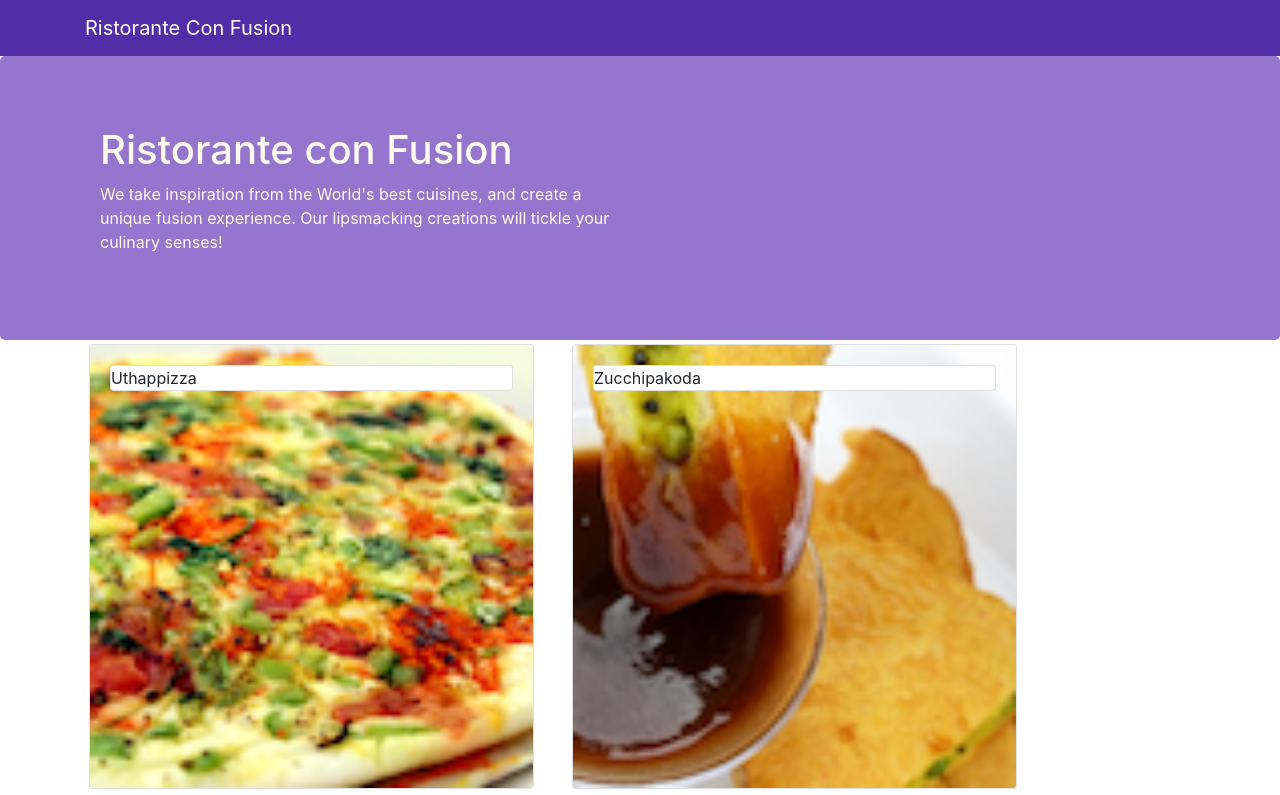
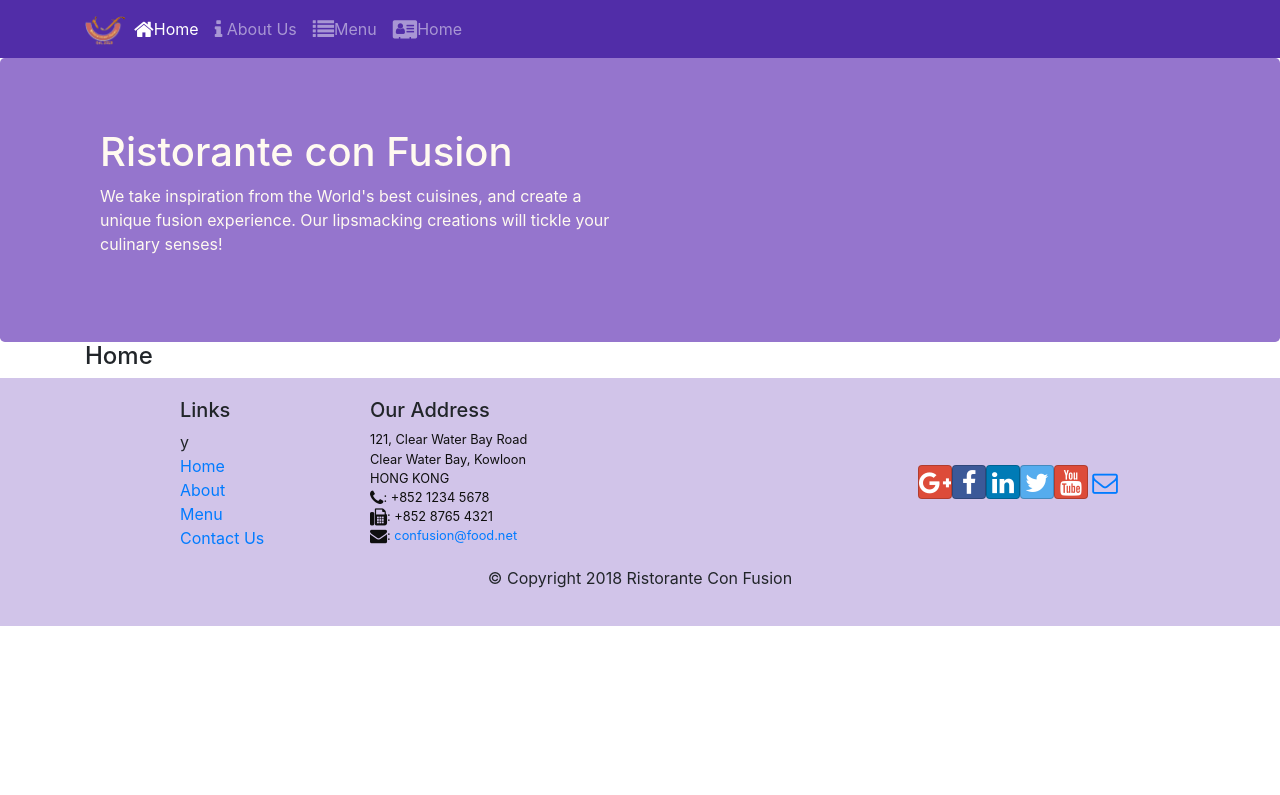
Before and after one commit to muskanjaiswal10/Restaurant_Site, a React (Create React App) app: page /home in a window 1280 px wide. Shown: the top 795 px of the page. Built offline with nearby package versions, Linux system fonts and the light colour scheme.

Commit message:
'Router'

```diff
--- a/package.json
+++ b/package.json
@@ -12,6 +12,7 @@
     "react": "^16.13.1",
     "react-dom": "^16.13.1",
     "react-popper": "^0.9.2",
+    "react-router-dom": "^4.2.2",
     "react-scripts": "3.4.3",
     "reactstrap": "^5.0.0"
   },
--- a/src/App.js
+++ b/src/App.js
@@ -1,6 +1,7 @@
 import React, { Component } from 'react';
 import Main from './components/MainComponent';
 import './App.css';
+import { BrowserRouter } from 'react-router-dom';
 
 
 class App extends Component {
@@ -8,10 +9,12 @@
 
     render(){
       return (
+        <BrowserRouter>
         <div className="App">
 
-          <Main/>
-        </div>
+         <Main/>
+       </div></BrowserRouter>
+
       );
 
     }
--- a/src/components/FooterComponent.js
+++ b/src/components/FooterComponent.js
@@ -1,16 +1,17 @@
 import React from 'react';
+import {Link} from 'react-router-dom';
 function Footer(props){
     return(
         <div className="footer">
         <div className="container">
             <div className="row justify-content-center">
                 <div className="col-4 offset-1 col-sm-2">
-                    <h5>Links</h5>
+                    <h5>Links</h5>y
                     <ul className="list-unstyled">
-                        <li><a href="#">Home</a></li>
-                        <li><a href="#">About</a></li>
-                        <li><a href="#">Menu</a></li>
-                        <li><a href="contactus.html">Contact</a></li>
+                        <li><Link to ="/home">Home</Link></li>
+                        <li><Link to="aboutus">About</Link></li>
+                        <li><Link to="menu">Menu</Link></li>
+                        <li><Link to="/contactus">Contact Us</Link></li>
                     </ul>
                 </div>
                 <div className="col-7 col-sm-5">
--- a/src/components/Headercomponent.js
+++ b/src/components/Headercomponent.js
@@ -1,14 +1,59 @@
-import { Navbar, NavbarBrand, Jumbotron } from 'reactstrap';
+import { Navbar, NavbarBrand,Nav, NavbarToggler, NavItem, Collapse, Jumbotron } from 'reactstrap';
+import { NavLink } from 'react-router-dom';
+
 import React, {Component} from 'react';
 
 class Header extends Component{
+    constructor(props){
+        super(props);
+        this.state ={
+            isNavOpen: false
+        };
+        this.toggleNav = this.toggleNav.bind(this);
+    }
+    toggleNav() {
+        this.setState({
+            isNavOpen: !this.state.isNavOpen
+        });
+    }
     render(){
         return(
 
             <React.Fragment>
-            <Navbar dark>
+            <Navbar dark expand="md">
               <div className="container">
-                  <NavbarBrand href="/">Ristorante Con Fusion</NavbarBrand>
+                  <NavbarToggler onClick={this.toggleNav}/>
+                  <NavbarBrand className="mr-auto" href="/">
+                      <img src="assets/images/logo.png" height="30" width="41"
+                      alt="Ristorante Con Fusion"/>
+                      </NavbarBrand>
+
+                  <Collapse isNavOpen={this.state.isOpen} navbar>
+                  <Nav navbar>
+                      <NavItem>
+                          <NavLink className="nav-link" to ="/home">
+                              <span className="fa fa-home fa-lg"></span>Home
+                          </NavLink>
+                       </NavItem>
+                       <NavItem>
+                          <NavLink className="nav-link" to ="/aboutus">
+                              <span className="fa fa-info fa-lg"></span> About Us
+                          </NavLink>
+                        </NavItem>
+                        <NavItem>
+                          <NavLink className="nav-link" to ="/menu">
+                              <span className="fa fa-list fa-lg"></span>Menu
+                          </NavLink>
+                         </NavItem>
+                         <NavItem>
+                          <NavLink className="nav-link" to ="/contactus">
+                              <span className="fa fa-address-card fa-lg"></span>Home
+                          </NavLink>
+                      </NavItem>
+                  </Nav>
+                  </Collapse>
+
+
               </div>
             </Navbar>
             <Jumbotron>
--- /dev/null
+++ b/src/components/HomeComponent.js
@@ -0,0 +1,9 @@
+import React from 'react';
+function Home (props){
+    return(
+        <div className= "container">
+            <h4>Home</h4>
+        </div>
+    );
+}
+export default Home;
--- a/src/components/MainComponent.js
+++ b/src/components/MainComponent.js
@@ -1,10 +1,11 @@
 import React, { Component } from 'react';
-import { Navbar, NavbarBrand } from 'reactstrap';
+import Home from './HomeComponent';
 import Menu from './MenuComponent';
 import DishDetail from './DishdetailComponent';
 import Header from './Headercomponent';
 import Footer from './FooterComponent';
 import { DISHES } from '../shared/dishes';
+import {Switch, Route, Redirect} from 'react-router-dom';
 
 class Main extends Component {
 
@@ -12,22 +13,27 @@
       super(props);
       this.state = {
         dishes: DISHES,
-        selectedDish: null
+
       };
 
     }
-    onDishSelect(dishId){
-        this.setState({selectedDish: dishId});
-    }
+
     render(){
+      const HomePage =() =>{
+        return (
+          <Home/>
+        );
+      }
       return (
 
         <div className="App">
           <Header/>
-          <Menu dishes={this.state.dishes}
-          onClick={(dishId) => this.onDishSelect(dishId)} />
-          <DishDetail
-          dish={this.state.dishes.filter((dish) => dish.id===this.state.selectedDish )[0]}/>
+
+          <Switch>
+            <Route path ='/home' component={HomePage}/>
+            <Route exact path ="/menu" component={()=> <Menu dishes={this.state.dishes}/>}/>
+            <Redirect to="/home"/>
+          </Switch>
           <Footer/>
         </div>
 
```
Also changed, not shown: 1 other file (tests, documents, lock files or other folders).
